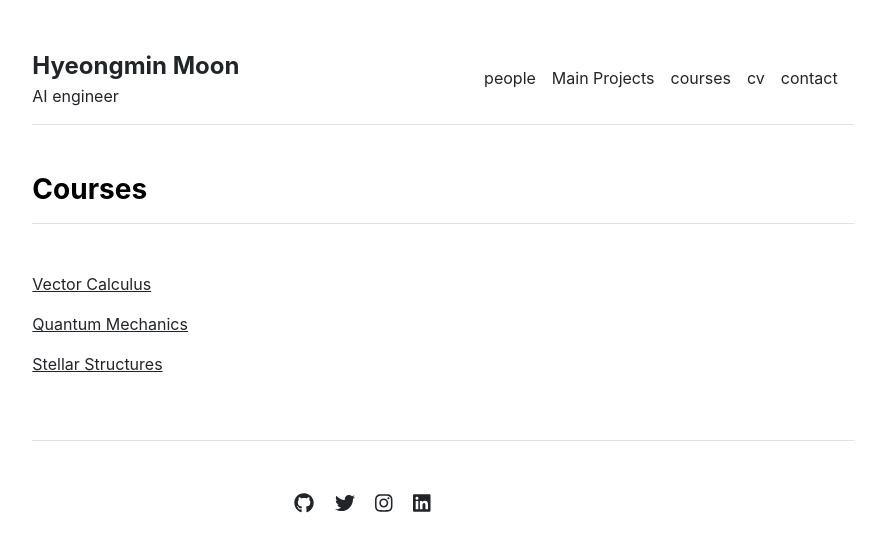
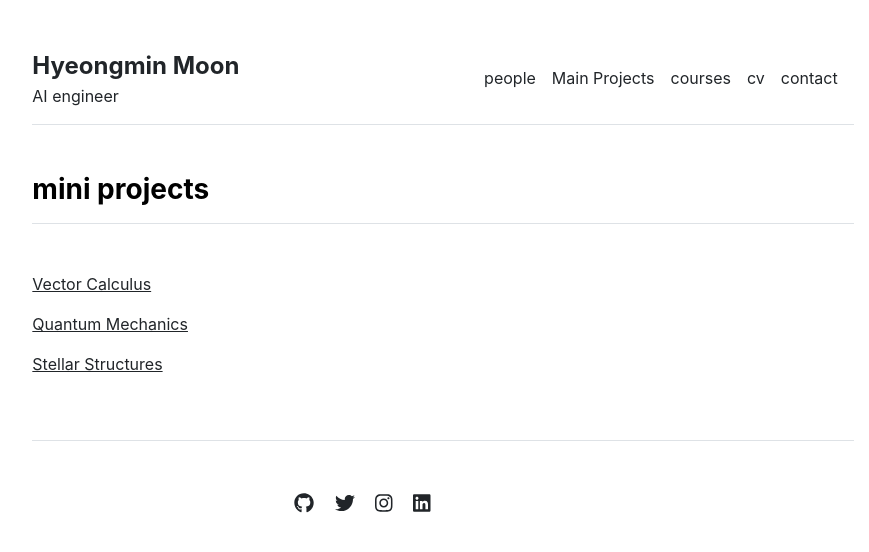
Before and after one commit to HyeongminMoon/HyeongminMoon.github.io, a Jekyll site: the page built from courses.md, in a window 1280 px wide. Shown: the top 552 px of the page, without its empty margins (197-1066 px from the left). Built offline with Jekyll 4.4.1, drawn with Linux system fonts in a browser that asks for light colours.

Commit message:
Update courses.html

```diff
--- a/_layouts/courses.html
+++ b/_layouts/courses.html
@@ -6,7 +6,7 @@ layout: default
 
 <div class="row g-5 mb-5">
   <div>
-    <h3 class="fw-bold border-bottom pb-3 mb-5">Courses</h3>
+    <h3 class="fw-bold border-bottom pb-3 mb-5">mini projects</h3>
     {% for course in site.data.settings.courses %}
       <p><a href="{{ site.github.url }}/courses/{{ course.url}}">{{ course.name }}</a></p>
     {% endfor %}
```
